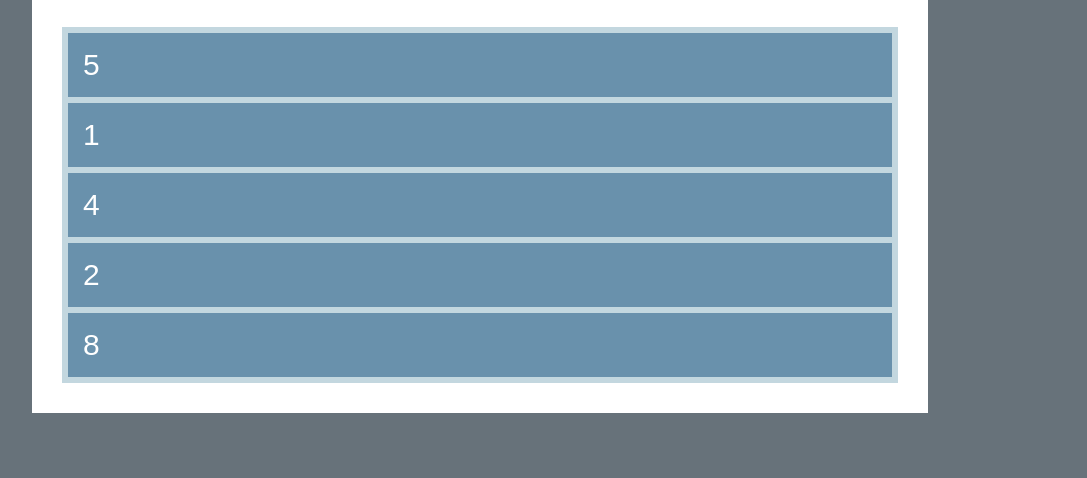
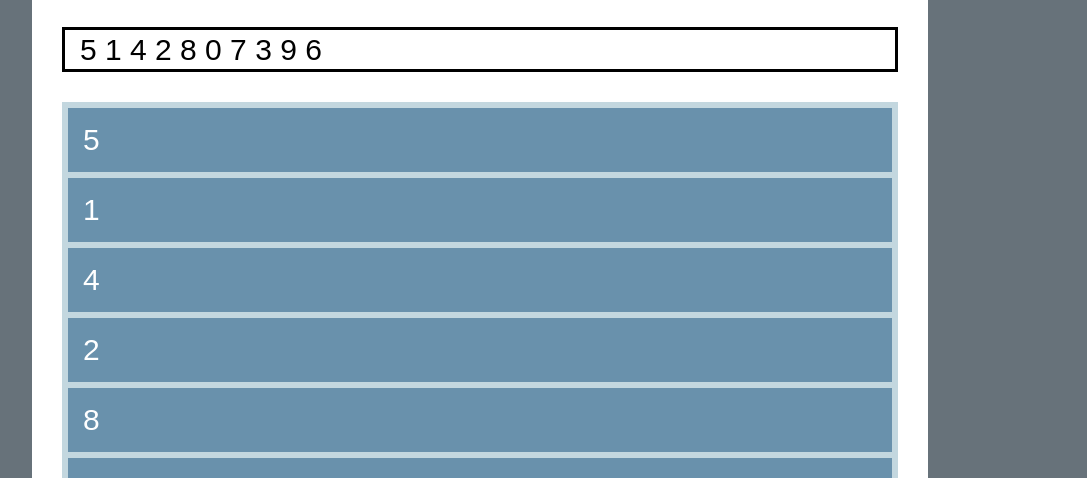
Before and after one commit to edsperanto/devleague--bubble-sort, a website: page public/index.html in a window 1280 px wide. Both pictures are taken after a click on the element "Sorting bubbles". Shown: the part 162-640 px from the top of the page, without its empty margins (160-1247 px from the left). Drawn offline with Linux system fonts and the light colour scheme.

Commit message:
prevent non number input and fix errors

```diff
--- a/public/css/style.css
+++ b/public/css/style.css
@@ -25,6 +25,20 @@ body {
 	right: 5%;
 	bottom: 5%;
 	cursor: pointer;
+}
+
+#edit-container {
+	padding: 1rem;
+	padding-bottom: 0;
+}
+
+#edit {
+	border: solid 3px black;
+	font-size: 1rem;
+	height: 1.5rem;
+	width: 100%;
+	padding-left: 0.5rem;
+	padding-right: 0.5rem;
 }
 
 #main-container {
--- a/public/index.html
+++ b/public/index.html
@@ -9,8 +9,10 @@
 	<div id="next">Next</div>
 	<div id="main-container">
 		<div id="title">Sorting bubbles</div>
-		<div id="item-container">
+		<div id="edit-container">
+			<input type="text" name="edit" id="edit">
 		</div>
+		<div id="item-container"></div>
 	</div>
 	<script type="text/javascript" src="./js/vBubble.js"></script>
 	<script type="text/javascript" src="./js/app.js"></script>
--- a/public/js/app.js
+++ b/public/js/app.js
@@ -1,12 +1,19 @@
-var numList = [5, 1, 4, 2, 8];
+var numList;
 var itemList = [];
 var currOp = [];
+var allowChar = ['0', '1', '2', '3', '4', '5', '6', '7', '8', '9', ' ', '.'];
+var editor = document.getElementById('edit');
+editor.value = "5 1 4 2 8 0 7 3 9 6";
+
 
 function initialize() {
 	let i = 0;
 	let frag = document.createDocumentFragment();
+	numList = editor.value.trim().split(' ');
 	numList.forEach(num => {
 		let item = document.createElement('div');
+		if(num == '') { return false; }
+		if(num == '.') { num = 0; }
 		item.className = 'item';
 		item.id = ++i;
 		item.innerText = num;
@@ -26,7 +33,16 @@ function center(div) {
 }
 
 function edit() {
-
+	let notValid = false;
+	for(let i = 0; i < editor.value.length; i++) {
+		if(notValid) { break; }
+		notValid = true;
+		allowChar.forEach(char => {
+			if(editor.value[i] == char) { notValid = false; }
+		})
+	}
+	if(notValid) { alert('numbers only!'); }
+	else{ initialize() }
 }
 
 function next() {
@@ -49,7 +65,7 @@ function next() {
 			Array.prototype.forEach.call(itemList, item => item.style.backgroundColor = "#27AE60");
 			break;
 		default:
-			console.log('invalid action');
+			console.log('valid action');
 	}
 	center(itemList[op1]);
 }
```
